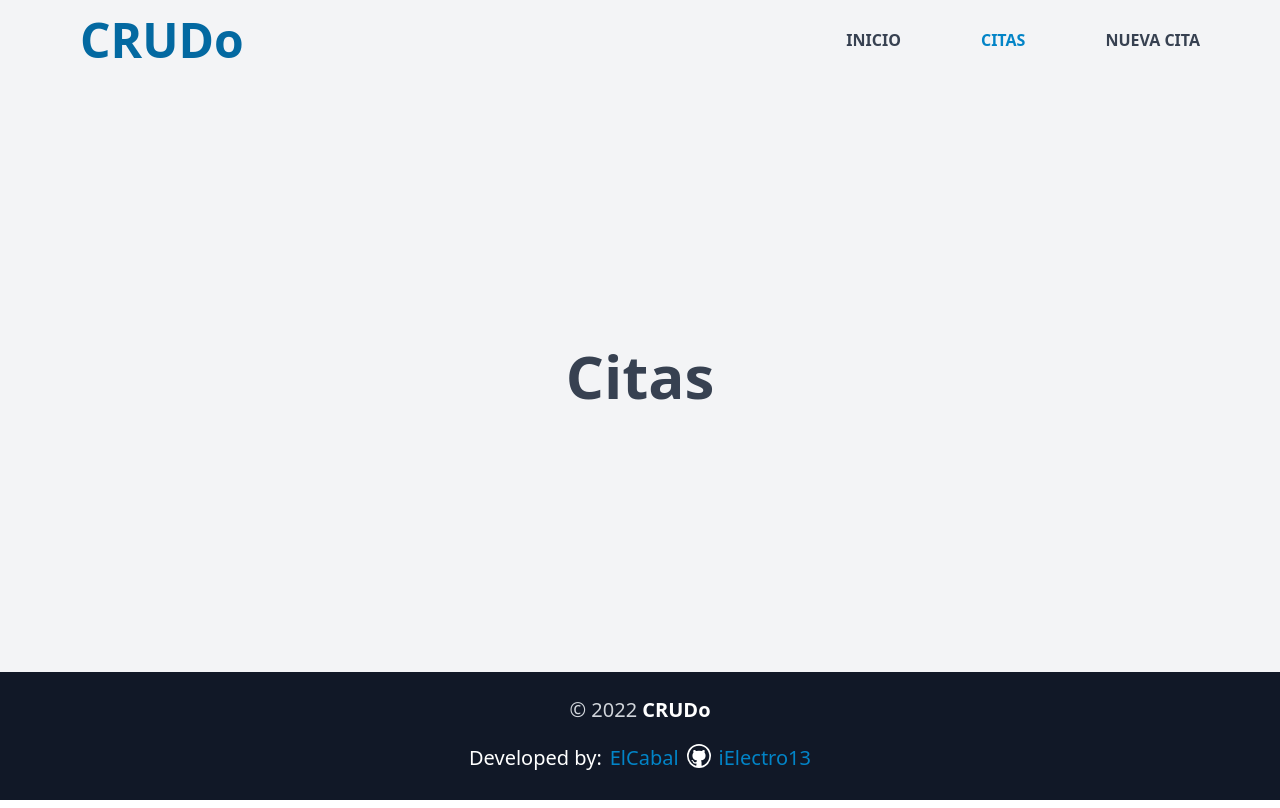
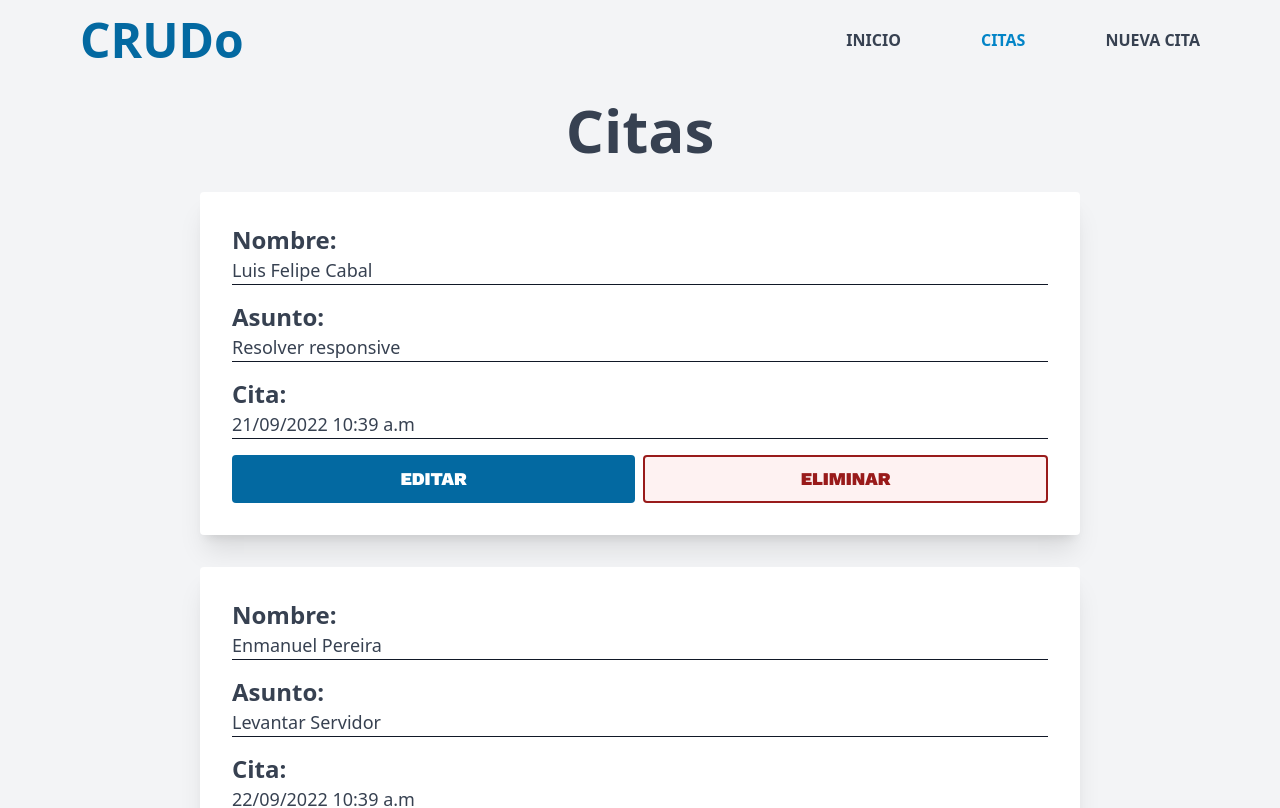
Before and after one commit to ElCabal/CRUDo-, a React (Vite) app: page /datelist in a window 1280 px wide. Shown: the top 808 px of the page. Built offline with nearby package versions, Linux system fonts and the light colour scheme.

Commit message:
created section DateList

```diff
--- /dev/null
+++ b/src/components/card/DateCard.jsx
@@ -0,0 +1,29 @@
+import React from "react";
+
+const DateCard = ({ name, topic, date }) => {
+  return (
+    <section className="bg-white w-full p-8 rounded shadow-xl flex flex-col gap-4 ">
+      <div>
+        <p className="font-semibold font-primary text-2xl">Nombre:</p>
+        <p className="text-lg">{name}</p>
+        <hr className=" border-gray-900" />
+      </div>
+      <div>
+        <p className="font-semibold font-primary text-2xl">Asunto:</p>
+        <p className="text-lg">{topic}</p>
+        <hr className=" border-gray-900" />
+      </div>
+      <div>
+        <p className="font-semibold font-primary text-2xl">Cita:</p>
+        <p className="text-lg">{date}</p>
+        <hr className=" border-gray-900" />
+      </div>
+      <div className="flex  gap-2">
+        <button className="btn btn-primary">EDITAR</button>
+        <button className="btn btn-danger">ELIMINAR</button>
+      </div>
+    </section>
+  );
+};
+
+export default DateCard;
--- a/src/components/pages/DateList.jsx
+++ b/src/components/pages/DateList.jsx
@@ -1,10 +1,37 @@
 import React from "react";
+import DateCard from "../card/DateCard";
 import MainLayout from "../sections/MainLayout";
 
 const DateList = () => {
+  const citas = [
+    {
+      id: 0,
+      name: "Luis Felipe Cabal",
+      topic: "Resolver responsive",
+      date: "21/09/2022 10:39 a.m",
+    },
+    {
+      id: 0,
+      name: "Enmanuel Pereira",
+      topic: "Levantar Servidor",
+      date: "22/09/2022 10:39 a.m",
+    },
+    {
+      id: 0,
+      name: "Luis Felipe Cabal",
+      topic: "Resolver responsive",
+      date: "23/09/2022 10:39 a.m",
+    },
+  ];
+  console.log(citas);
+
   return (
     <MainLayout title="Citas">
-
+      {citas.map((cita) => {
+        return (
+          <DateCard name={cita.name} topic={cita.topic} date={cita.date} />
+        );
+      })}
     </MainLayout>
   );
 };
```
